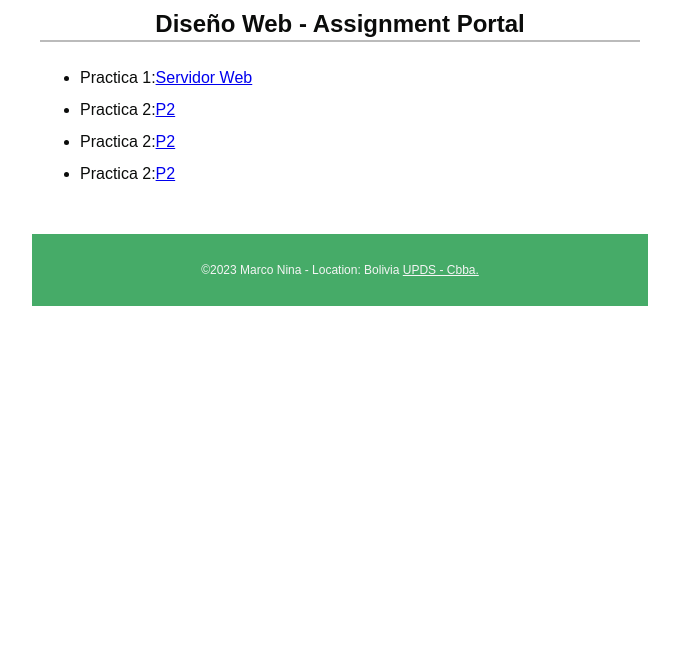
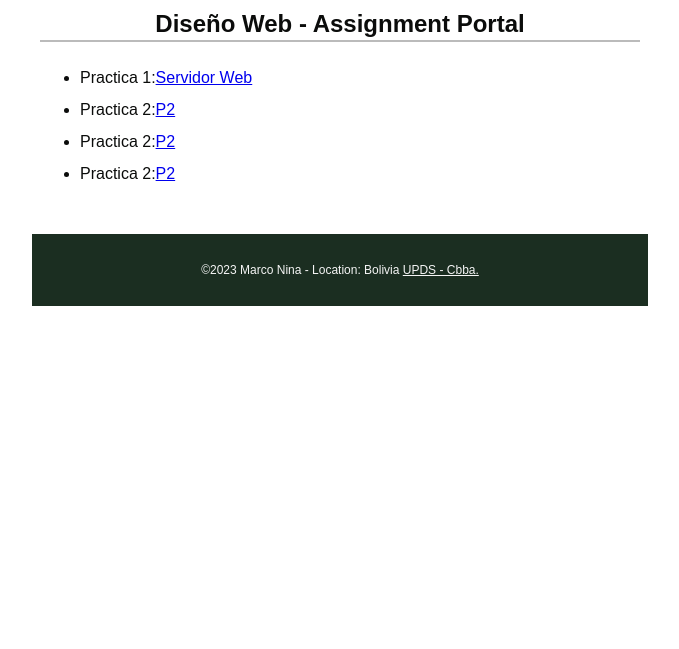
Before and after one commit to marco569/mar, a plain HTML site: page index.html in a window 1280 px wide. Shown: the part 151-800 px from the top of the page, without its empty margins (300-979 px from the left). Drawn offline with Linux system fonts and the light colour scheme.

Commit message:
cambio color

```diff
--- a/css/main.css
+++ b/css/main.css
@@ -30,7 +30,7 @@ header, main, footer {
 
 header, footer, footer a {
     text-align: center;
-    background-color:#46ab68;
+    background-color:#1b2e21;
     color: whitesmoke;
 }
 
```
